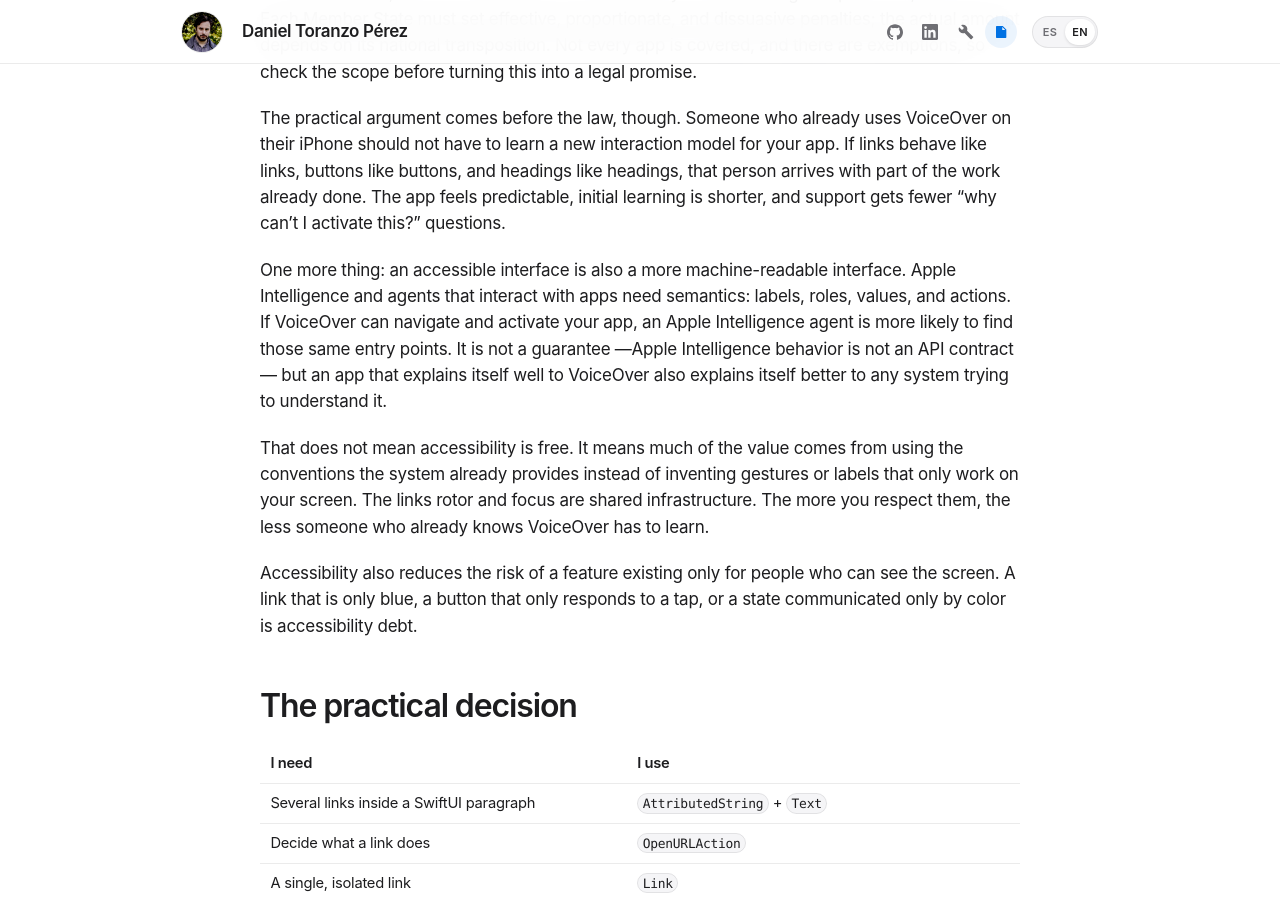
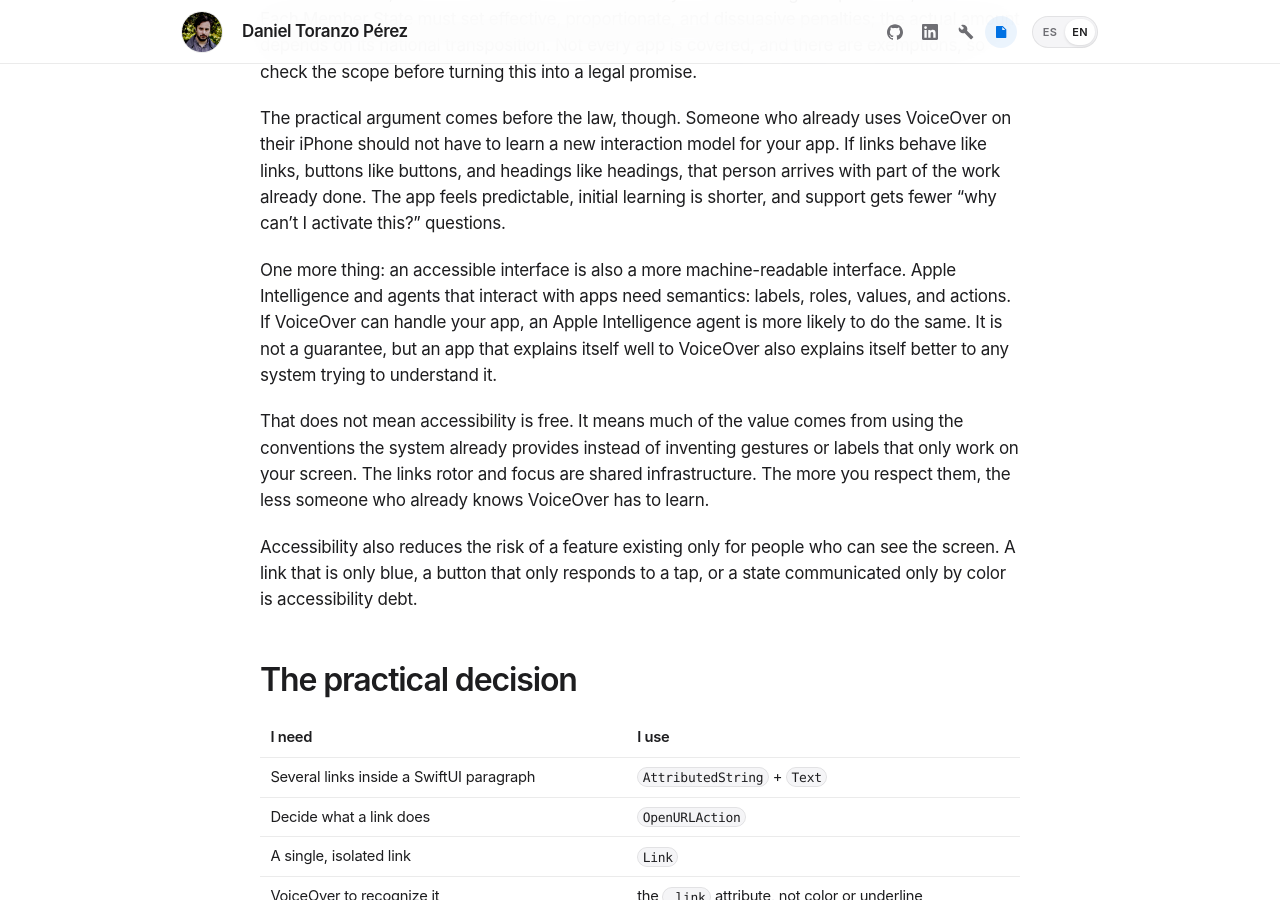
Before and after one commit to obocat/daniel_toranzo_perez, a Jekyll site: the page built from _posts/2026-11-19-attributedstring-enlaces-voiceover.markdown, in a window 1280 px wide and 900 px high, scrolled down 4954 px. Built offline with Jekyll 4.4.1, drawn with Linux system fonts in a browser that asks for light colours.

Commit message:
docs: simplify Apple Intelligence accessibility wording (#37)

```diff
--- a/_posts/2026-11-19-attributedstring-enlaces-voiceover.markdown
+++ b/_posts/2026-11-19-attributedstring-enlaces-voiceover.markdown
@@ -136,7 +136,7 @@ La accesibilidad tampoco es solo una decisión de producto. La Ley Europea de Ac
 
 Pero el argumento práctico es anterior a la norma. Una persona que ya usa VoiceOver en su iPhone no debería aprender un modelo de interacción nuevo para tu app. Si los enlaces se comportan como enlaces, los botones como botones y los encabezados como encabezados, esa persona llega con parte del trabajo hecho. La app se siente predecible, el aprendizaje inicial es más corto y el soporte recibe menos preguntas del tipo «¿por qué esto no se puede activar?».
 
-Hay un extra: una interfaz accesible también es una interfaz más legible para una máquina. Apple Intelligence y los agentes que interactúan con apps necesitan semántica: etiquetas, roles, valores y acciones. Si VoiceOver puede recorrer y activar tu app, es más probable que un agente de Apple Intelligence encuentre esos mismos puntos de entrada. No es una garantía —el comportamiento de Apple Intelligence no es un contrato de API—, pero una app que se explica bien a VoiceOver también se explica mejor a cualquier sistema que intente entenderla.
+Hay un extra: una interfaz accesible también es una interfaz más legible para una máquina. Apple Intelligence y los agentes que interactúan con apps necesitan semántica: etiquetas, roles, valores y acciones. Si VoiceOver puede manejar tu app, es más probable que un agente de Apple Intelligence también lo haga. No es una garantía, pero una app que se explica bien a VoiceOver también se explica mejor a cualquier sistema que intente entenderla.
 
 Eso no significa que la accesibilidad sea gratis. Significa que gran parte del valor está en usar las convenciones que el sistema ya ofrece, en lugar de inventar gestos o etiquetas que solo funcionan en tu pantalla. El rotor de enlaces y el foco son infraestructura compartida. Cuanto más se respetan, menos tiene que aprender quien ya conoce VoiceOver.
 
@@ -293,7 +293,7 @@ Accessibility is not only a product decision. The European Accessibility Act (EA
 
 The practical argument comes before the law, though. Someone who already uses VoiceOver on their iPhone should not have to learn a new interaction model for your app. If links behave like links, buttons like buttons, and headings like headings, that person arrives with part of the work already done. The app feels predictable, initial learning is shorter, and support gets fewer “why can’t I activate this?” questions.
 
-One more thing: an accessible interface is also a more machine-readable interface. Apple Intelligence and agents that interact with apps need semantics: labels, roles, values, and actions. If VoiceOver can navigate and activate your app, an Apple Intelligence agent is more likely to find those same entry points. It is not a guarantee —Apple Intelligence behavior is not an API contract— but an app that explains itself well to VoiceOver also explains itself better to any system trying to understand it.
+One more thing: an accessible interface is also a more machine-readable interface. Apple Intelligence and agents that interact with apps need semantics: labels, roles, values, and actions. If VoiceOver can handle your app, an Apple Intelligence agent is more likely to do the same. It is not a guarantee, but an app that explains itself well to VoiceOver also explains itself better to any system trying to understand it.
 
 That does not mean accessibility is free. It means much of the value comes from using the conventions the system already provides instead of inventing gestures or labels that only work on your screen. The links rotor and focus are shared infrastructure. The more you respect them, the less someone who already knows VoiceOver has to learn.
 
```
